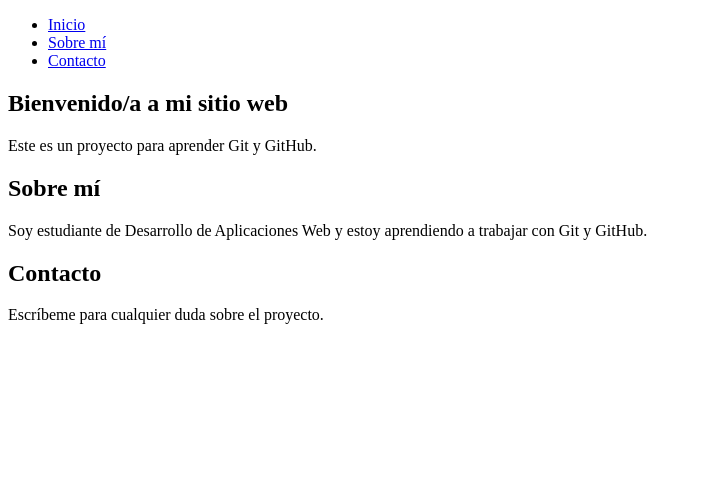
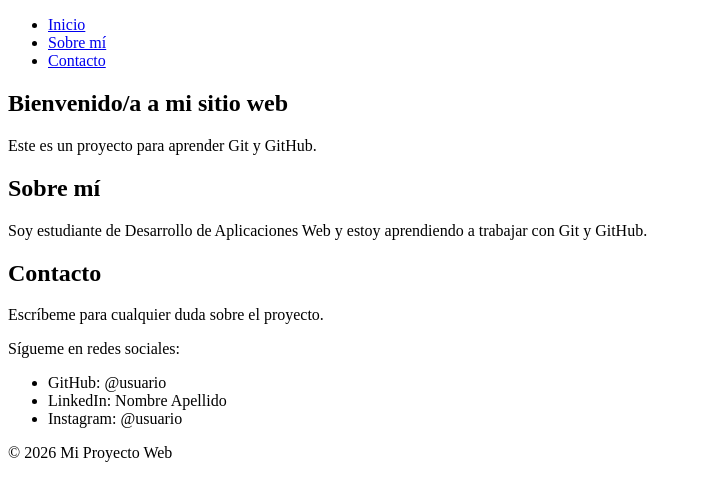
Before and after one commit to arty131hub/Modulo-Optativo_Repositorio_Git, a plain HTML site: page index.html in a window 1280 px wide. Shown: the whole page, without its empty margins (0-702 px from the left). Drawn offline with Linux system fonts and the light colour scheme.

Commit message:
Añadir footer con redes sociales

```diff
--- a/index.html
+++ b/index.html
@@ -28,5 +28,15 @@
         <h2>Contacto</h2>
         <p>Escríbeme para cualquier duda sobre el proyecto.</p>
     </section>
+
+    <footer>
+        <p>Sígueme en redes sociales:</p>
+        <ul>
+            <li>GitHub: @usuario</li>
+            <li>LinkedIn: Nombre Apellido</li>
+            <li>Instagram: @usuario</li>
+        </ul>
+        <p>&copy; 2026 Mi Proyecto Web</p>
+    </footer>
 </body>
 </html>
```
